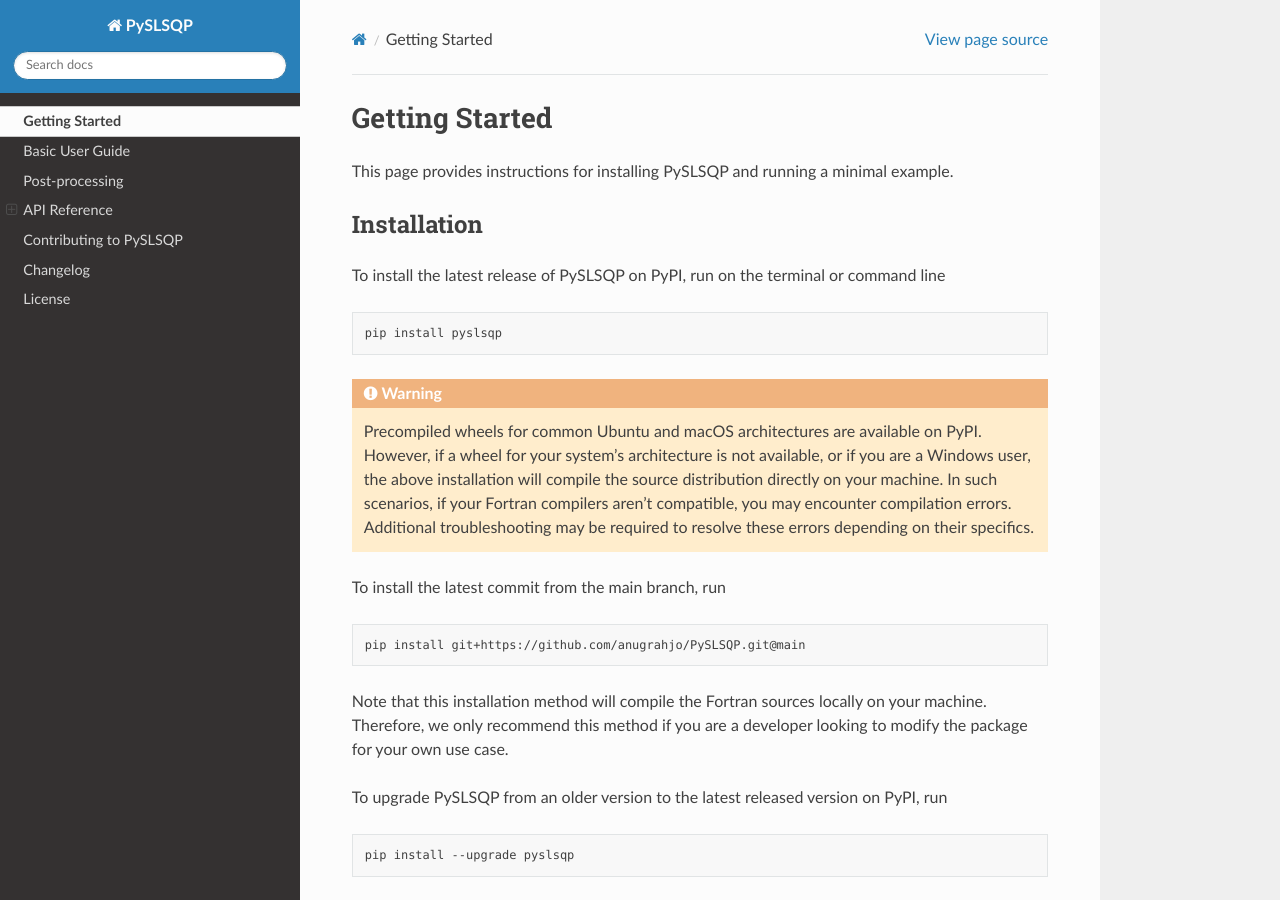
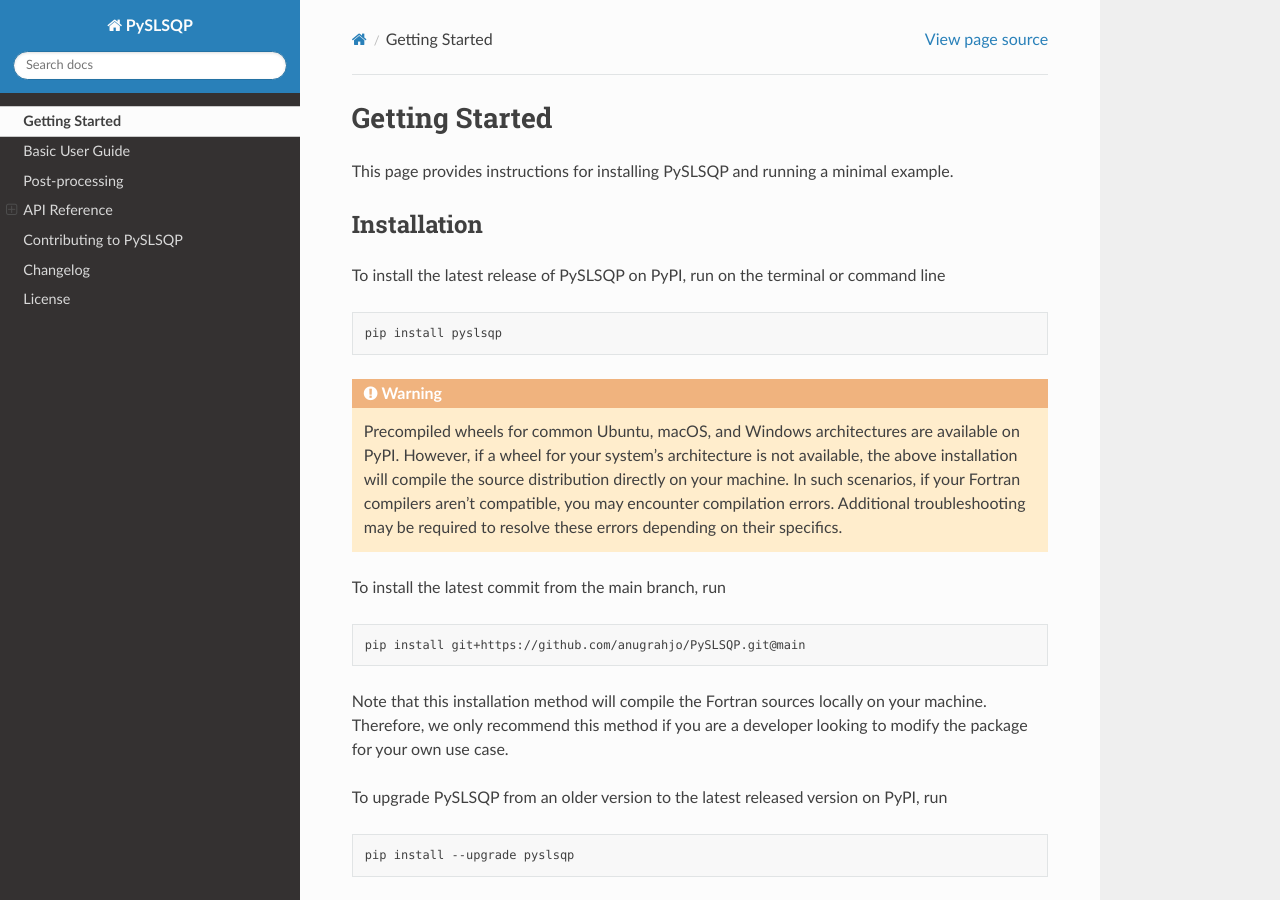
Before and after one commit to anugrahjo/PySLSQP, a Sphinx documentation site: the page built from docs/src/getting_started.md, in a window 1280 px wide and 900 px high. Built offline with Sphinx 7.4.7 and the Read the Docs theme 3.1.0, drawn with Linux system fonts in a browser that asks for light colours.

````diff
--- a/docs/src/getting_started.md
+++ b/docs/src/getting_started.md
@@ -24,8 +24,8 @@ pip install pyslsqp
 ```
 
 ```{Warning}
-Precompiled wheels for common Ubuntu and macOS architectures are available on PyPI.
-However, if a wheel for your system's architecture is not available, or if you are a Windows user,
+Precompiled wheels for common Ubuntu, macOS, and Windows architectures are available on PyPI.
+However, if a wheel for your system's architecture is not available,
 the above installation will compile the source distribution directly on your machine.
 In such scenarios, if your Fortran compilers aren't compatible, you may encounter compilation errors.
 Additional troubleshooting may be required to resolve these errors depending on their specifics.
````
Also changed, not shown: README.md (+2 -2 lines).
